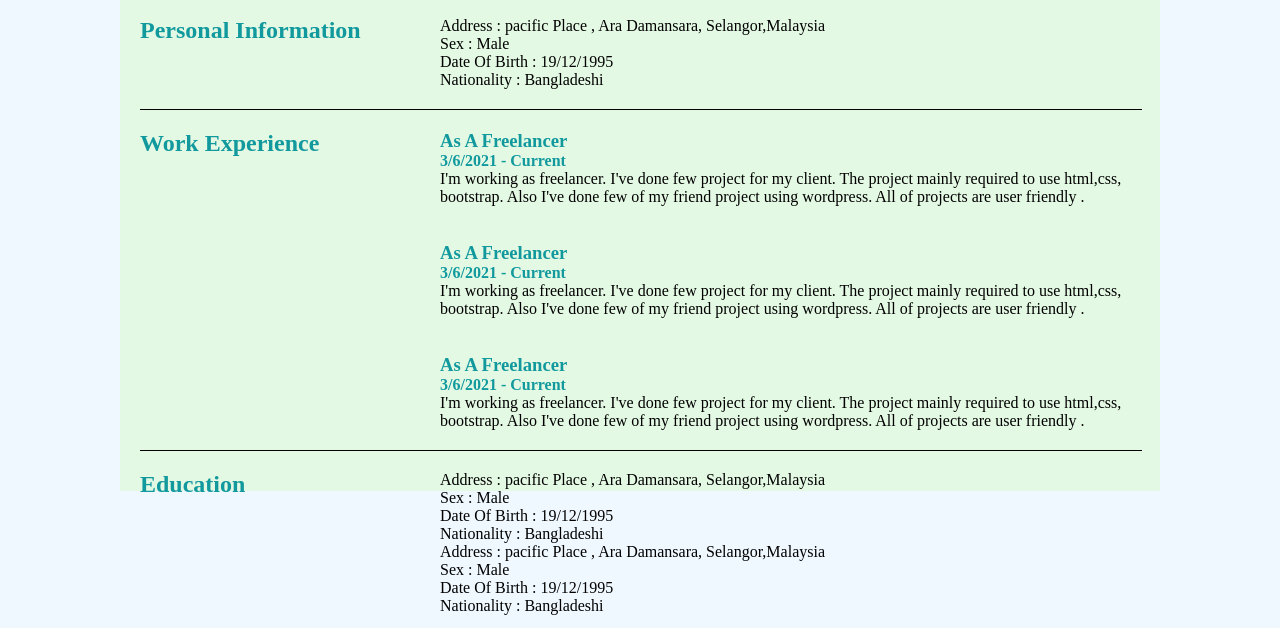
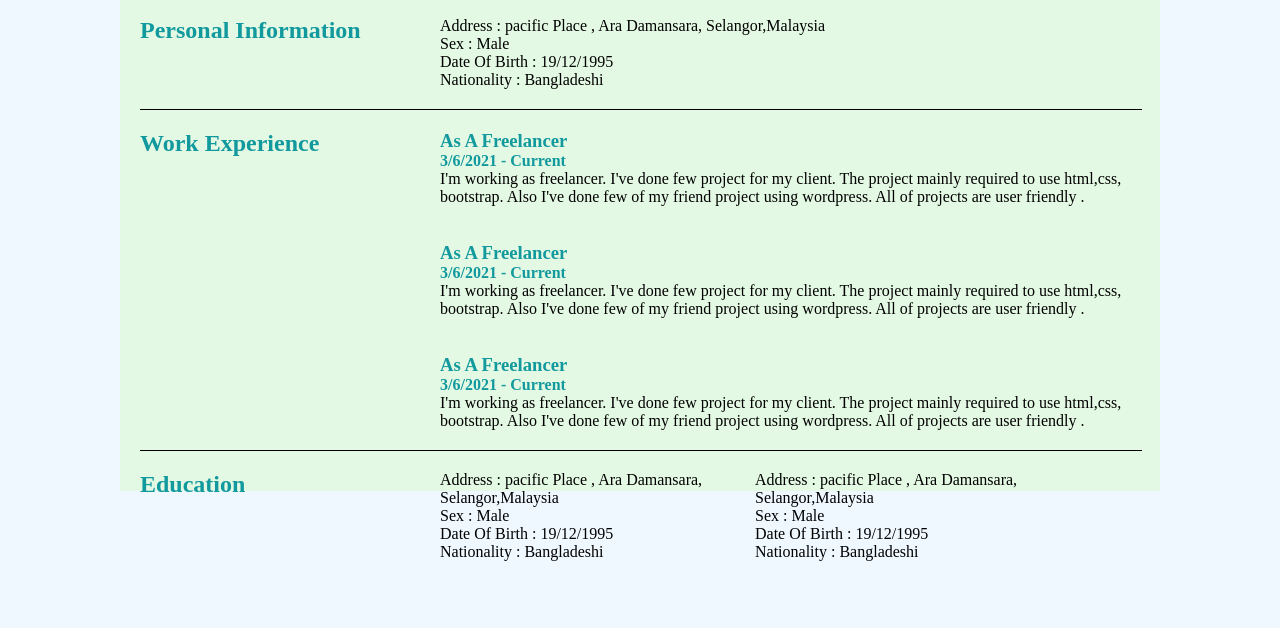
Before and after one commit to shohel1995/cv, a plain HTML site: page index.html in a window 1280 px wide. Shown: the part 172-800 px from the top of the page. Drawn offline with Linux system fonts and the light colour scheme.

Commit message:
made float

```diff
--- a/style.css
+++ b/style.css
@@ -75,3 +75,8 @@ hr{
     margin: 20px auto;
 
 }
+
+.edu-right-div{
+    width: 45%;
+    float: left;
+}
```
